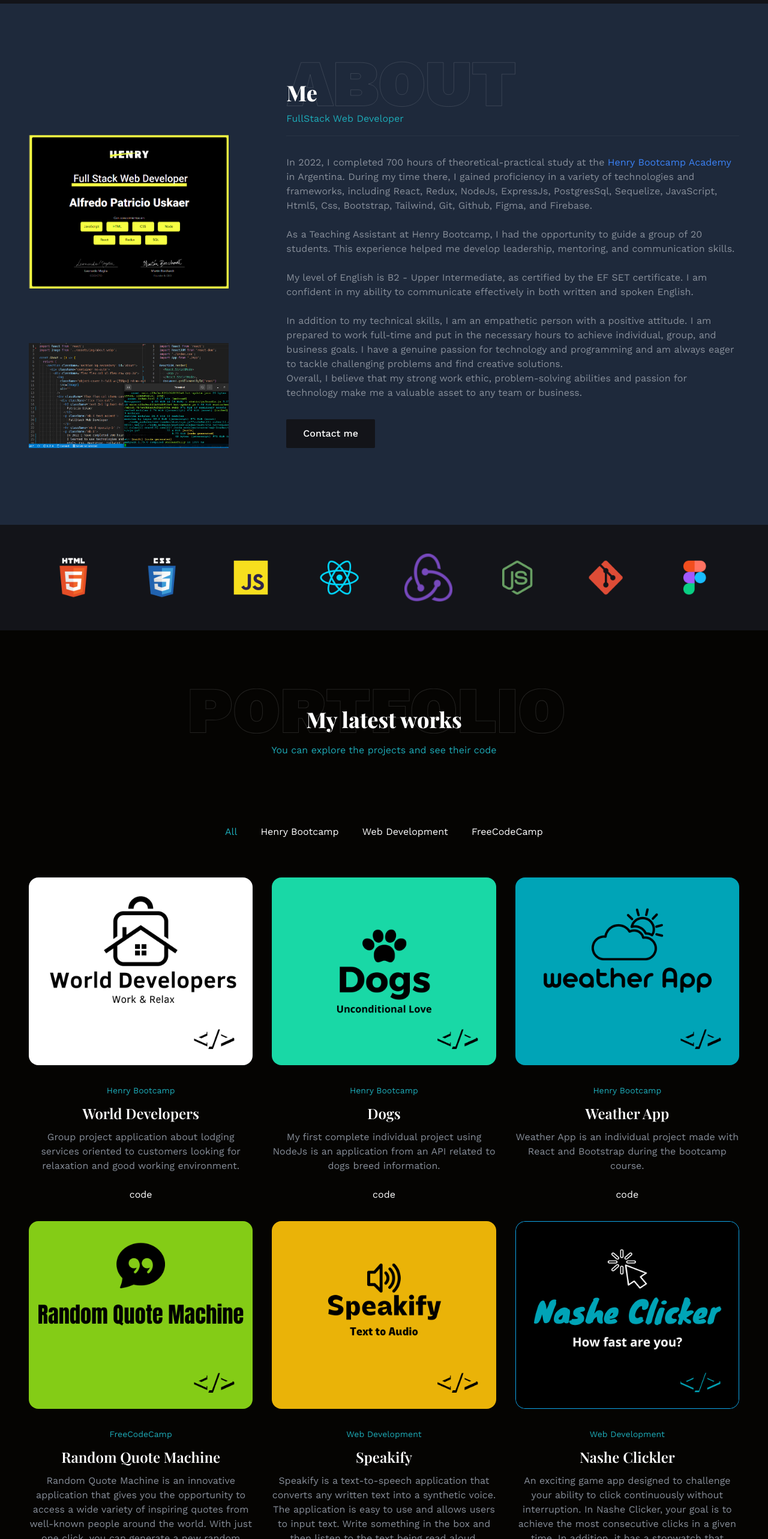
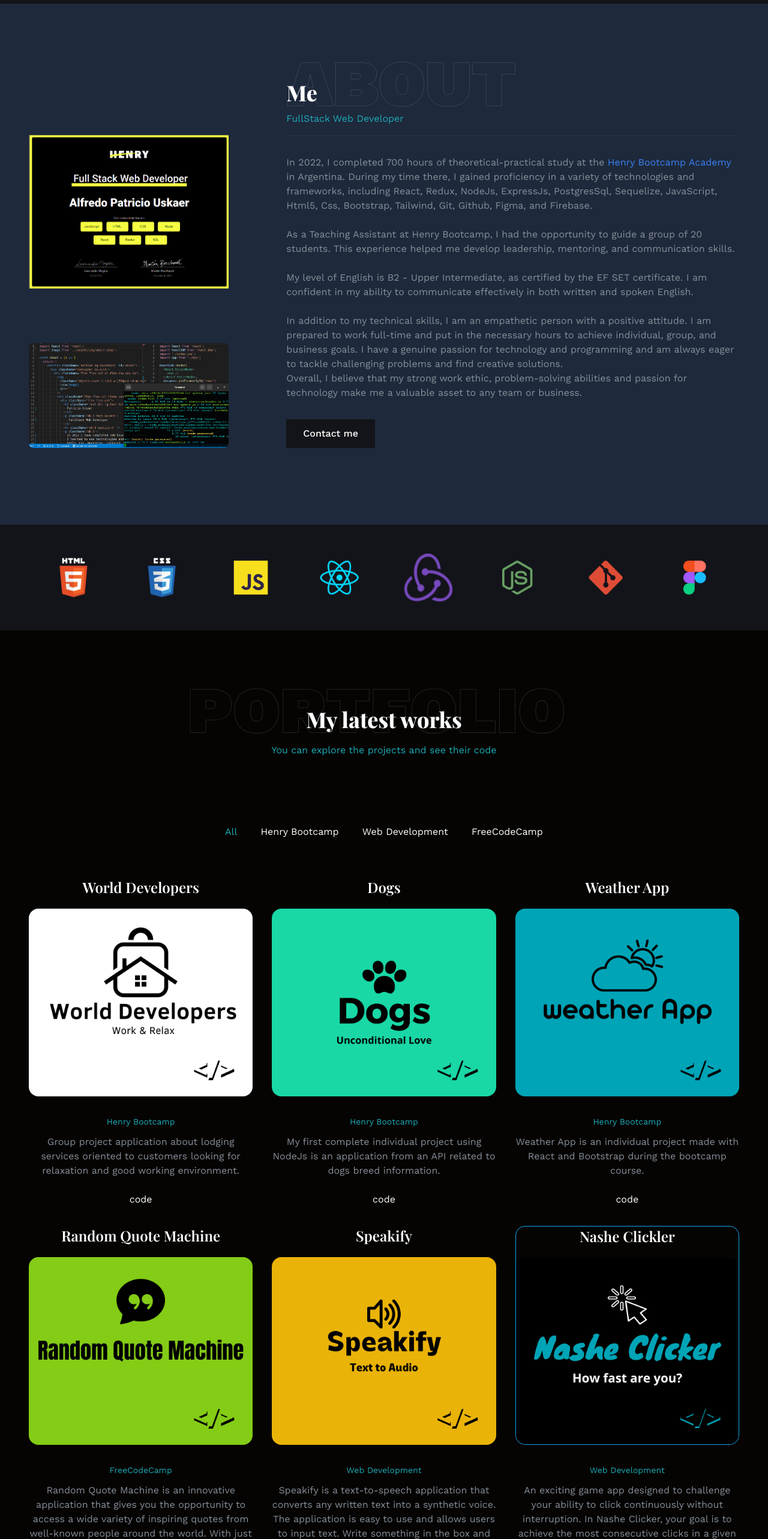
Before and after one commit to patukaelmago/portfolio2023, a React (Create React App) app: page / in a window 1280 px wide. Shown: the part 1140-3706 px from the top of the page at 60% size. Built offline with nearby package versions, Linux system fonts and the light colour scheme; a web font is replaced by a local one.

Commit message:
projects title

```diff
--- a/src/components/About.js
+++ b/src/components/About.js
@@ -8,16 +8,16 @@ const About = () => {
     <section className='section bg-secondary' id='about'>
       <div className='container mx-auto'>
         <div className='flex flex-col xl:flex-row gap-24'>
-          <div className='flex flex-col ' >
+          <div className='flex flex-col items-center' >
             <img
-              className='object-contain h-full m-2 w-full md:mx-auto  lg:mx-0 rounded-2xl cursor-pointer '
+              className='object-contain h-full m-4 rounded-lg w-full md:mx-auto  lg:mx-0 cursor-pointer '
               src={Image2}
               alt='diploma'
               onClick={() => window.open(Image2)}
             />
             <div >
               <img
-                className='object-contain h-full w-full md:mx-auto lg:mx-0 cursor-pointer'
+                className='object-contain h-full w-full rounded-lg md:mx-auto lg:mx-0 cursor-pointer'
                 src={Image}
                 alt='code image'
                 onClick={() => window.open(Image)}
--- a/src/components/Project.js
+++ b/src/components/Project.js
@@ -6,12 +6,13 @@ const Project = ({ item }) => {
       return (
         <div key={item.id} className='flex flex-col items-center text-center'>
           <div className='mb-8'>
+            <h3 className='text-2xl font-semibold capitalize mb-5'>{item.name}</h3>
             <a title='visit project' href="https://world-dev-front.vercel.app/" target="blank" rel="noopener noreferrer">
               <img className='rounded-2xl' src={item.image} alt={`imagen de ${item.name} `} />
             </a>
           </div>
           <p className='capitalize text-accent text-sm mb-3'>{item.category}</p>
-          <h3 className='text-2xl font-semibold capitalize mb-3'>{item.name}</h3>
+
           <p className='text-base max-w-md'>Group project application about lodging services oriented to customers looking for relaxation and good working environment.</p>
           <br />
           <div>
@@ -24,12 +25,13 @@ const Project = ({ item }) => {
       return (
         <div key={item.id} className='flex flex-col items-center text-center'>
           <div className='mb-8'>
+            <h3 className='text-2xl font-semibold capitalize mb-5'>{item.name}</h3>
             <a title='visit project' href="https://dogs-front-five.vercel.app/" target="blank" rel="noopener noreferrer">
               <img className='rounded-2xl' src={item.image} alt={`imagen de ${item.name} `}  />
             </a>
           </div>
           <p className='capitalize text-accent text-sm mb-3'>{item.category}</p>
-          <h3 className='text-2xl font-semibold capitalize mb-3'>{item.name}</h3>
+
           <p className='text-base max-w-md'>My first complete individual project using NodeJs is an application from an API related to dogs breed information.</p>
           <br />
           <div>
@@ -42,12 +44,13 @@ const Project = ({ item }) => {
       return (
         <div key={item.id} className='flex flex-col items-center text-center'>
           <div className='mb-8'>
+            <h3 className='text-2xl font-semibold capitalize mb-5'>{item.name}</h3>
             <a title='visit project' href="https://weather-app-ochre-tau.vercel.app" target="blank" rel="noopener noreferrer">
               <img className='rounded-2xl' src={item.image} alt={`imagen de ${item.name} `}  />
             </a>
           </div>
           <p className='capitalize text-accent text-sm mb-3'>{item.category}</p>
-          <h3 className='text-2xl font-semibold capitalize mb-3'>{item.name}</h3>
+
           <p className='text-base max-w-md'>Weather App is an individual project made with React and Bootstrap during the bootcamp course.</p>
           <br />
           <div>
@@ -60,12 +63,13 @@ const Project = ({ item }) => {
       return (
         <div key={item.id} className='flex flex-col items-center text-center'>
           <div className='mb-8'>
+            <h3 className='text-2xl font-semibold capitalize mb-5'>{item.name}</h3>
             <a title='visit project' href="https://random-qoute-machine-tawny.vercel.app/" target="blank" rel="noopener noreferrer">
               <img className='rounded-2xl' src={item.image} alt={`imagen de ${item.name} `}  />
             </a>
           </div>
           <p className='capitalize text-accent text-sm mb-3'>{item.category}</p>
-          <h3 className='text-2xl font-semibold capitalize mb-3'>{item.name}</h3>
+
           <p className='text-base max-w-md'>Random Quote Machine is an innovative application that gives you the opportunity to access a wide variety of inspiring quotes from well-known people around the world. With just one click, you can generate a new random quote and share your favorite on Twitter in seconds. Additionally, the application features a dark mode that is not only sleek and modern but also helps reduce visual fatigue during long usage sessions. With Random Quote Machine, you will never run out of inspiration.</p>
           <br />
           <div>
@@ -78,12 +82,13 @@ const Project = ({ item }) => {
       return (
         <div key={item.id} className='flex flex-col items-center text-center'>
           <div className='mb-8'>
+            <h3 className='text-2xl font-semibold capitalize mb-5'>{item.name}</h3>
             <a title='visit project' href="https://speakify.vercel.app/" target="blank" rel="noopener noreferrer" >
               <img className='rounded-2xl' src={item.image} alt={`imagen de ${item.name} `}  />
             </a>
           </div>
           <p className='capitalize text-accent text-sm mb-3'>{item.category}</p>
-          <h3 className='text-2xl font-semibold capitalize mb-3'>{item.name}</h3>
+
           <p className='text-base max-w-md'>Speakify is a text-to-speech application that converts any written text into a synthetic voice. The application is easy to use and allows users to input text. Write something in the box and then listen to the text being read aloud. Speakify is a useful tool for people with visual impairments, people with reading difficulties, or anyone who prefers to listen to the text instead of reading it. In summary, Speakify is a practical and helpful application for anyone who needs a fast and easy-to-use text-to-speech tool.</p>
           <br />
           <div>
@@ -96,12 +101,13 @@ const Project = ({ item }) => {
       return (
         <div key={item.id} className='flex flex-col items-center text-center'>
           <div className='mb-8 border border-sky-500 rounded-2xl'>
+            <h3 className='text-2xl font-semibold capitalize mb-5'>{item.name}</h3>
             <a title='visit project' href="https://contador-de-clics-xi.vercel.app/" target="blank" rel="noopener noreferrer">
               <img className='rounded-2xl' src={item.image} alt={`imagen de ${item.name} `}  />
             </a>
           </div>
           <p className='capitalize text-accent text-sm mb-3'>{item.category}</p>
-          <h3 className='text-2xl font-semibold capitalize mb-3'>{item.name}</h3>
+
           <p className='text-base max-w-md'>An exciting game app designed to challenge your ability to click continuously without interruption. In Nashe Clicker, your goal is to achieve the most consecutive clicks in a given time. In addition, it has a stopwatch that allows you to measure the time elapsed during your attempts. With Nashe Clicker, you will be able to test your skills in the art of clicking. How many clicks can you do in a given time? Will you be able to beat your own records and challenge your friends? Find out with Nashe Clicker!</p>
           <br />
           <div>
```
